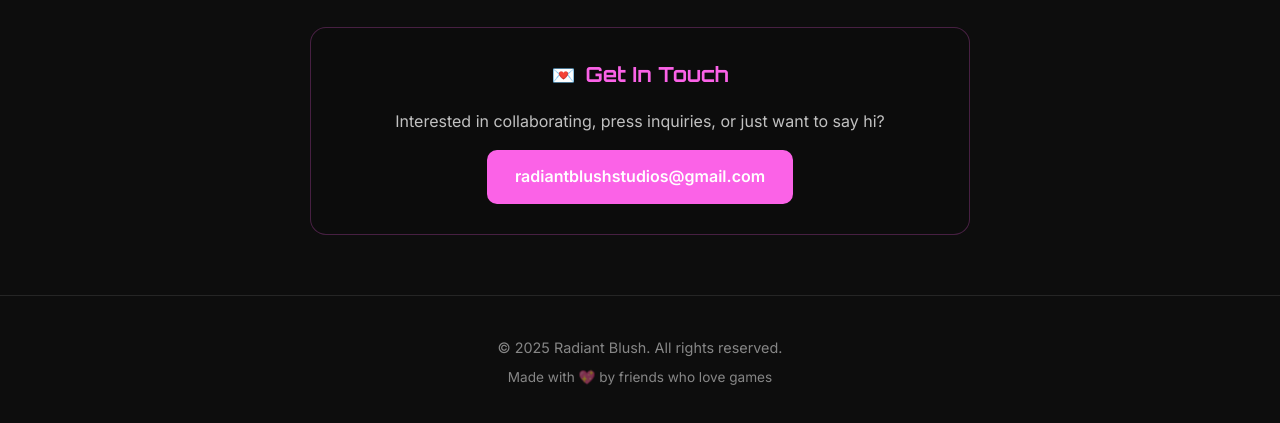
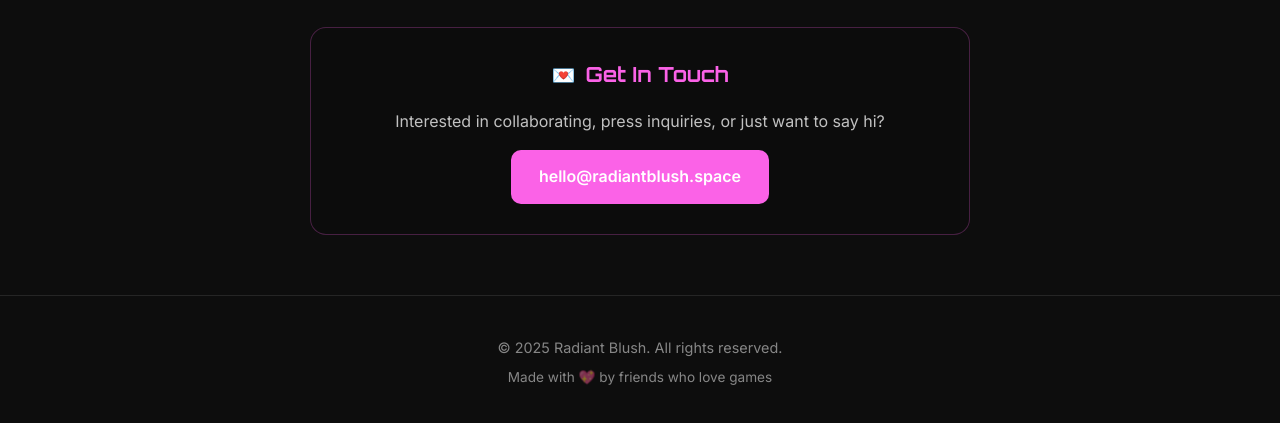
Before and after one commit to ChromeShade-RB/RadiantBlushPage, a plain HTML site: page index.html in a window 1280 px wide. Shown: the part 1374-1797 px from the top of the page. Drawn offline with Linux system fonts and the light colour scheme.

Commit message:
Fix email

```diff
--- a/index.html
+++ b/index.html
@@ -100,8 +100,8 @@
         <section class="contact">
             <h2><span class="icon">💌</span> Get In Touch</h2>
             <p>Interested in collaborating, press inquiries, or just want to say hi?</p>
-            <a href="mailto:radiantblushstudios@gmail.com" class="contact-btn">
-                <span>radiantblushstudios@gmail.com</span>
+            <a href="mailto:hello@radiantblush.space" class="contact-btn">
+                <span>hello@radiantblush.space</span>
             </a>
         </section>
     </main>
```
